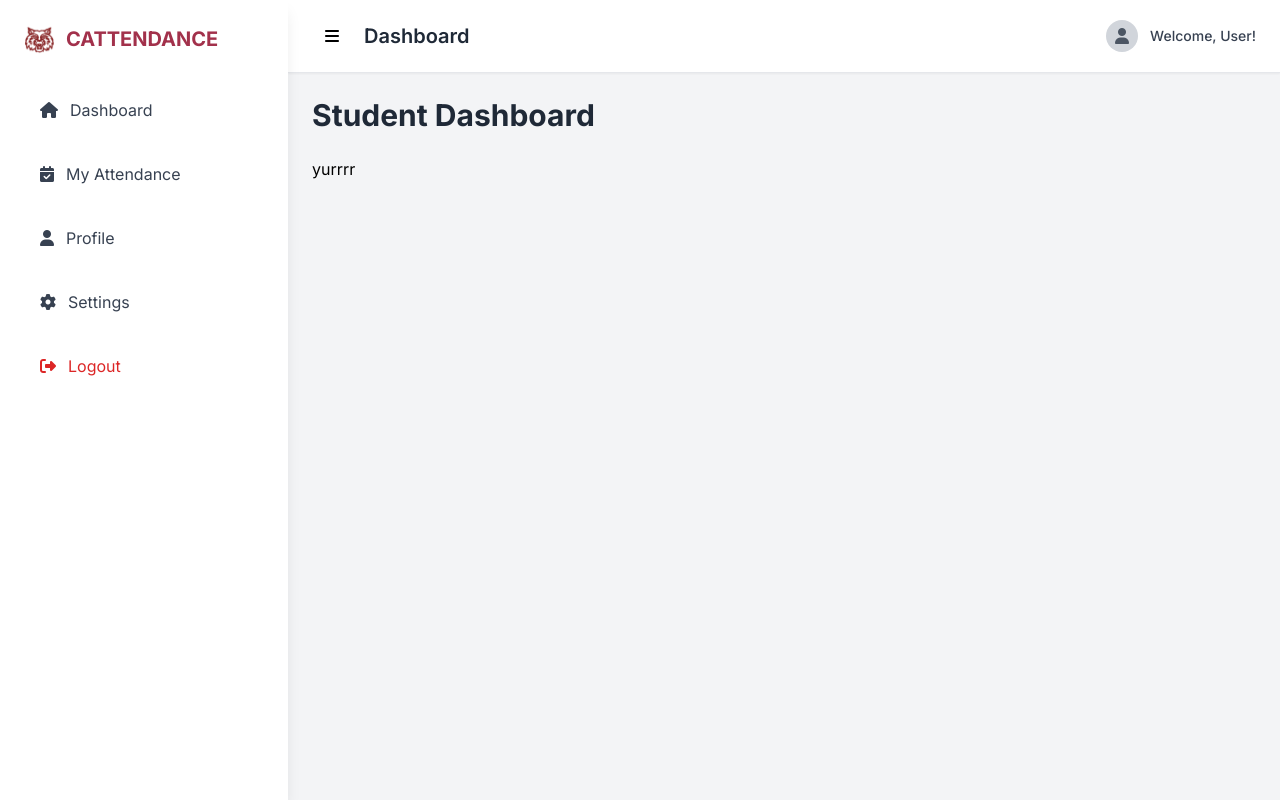
After one commit to renzymigz/CSIT327-G1-Cattendance, a Django app: page /auth/student/ in a window 1280 px wide. The commit adds this page. Run offline with Django 5.2, Linux system fonts and the light colour scheme; some libraries are stand-ins or nearby versions.

Commit message:
feature(cattendance_app): complete static sidebar_ui

```diff
--- a/cattendance_app/urls.py
+++ b/cattendance_app/urls.py
@@ -4,4 +4,6 @@ from . import views
 urlpatterns = [
     path("login/", views.login_view, name="login"),
     path("register/", views.register_view, name="register"),
+    path("student/", views.dashboard_student, name="dashboard-student"),
+    path("teacher/", views.dashboard_teacher, name="dashboard-teacher"),
 ]
--- a/cattendance_app/views.py
+++ b/cattendance_app/views.py
@@ -5,3 +5,15 @@ def login_view(request):
 
 def register_view(request):
     return render(request, "cattendance_app/auth/register.html")
+
+def dashboard_student(request):
+    context = {
+        'user_type': 'student'
+    }
+    return render(request, "cattendance_app/dashboard/student_dashboard.html", context)
+
+def dashboard_teacher(request):
+    context = {
+        'user_type': 'teacher'
+    }
+    return render(request, "cattendance_app/dashboard/teacher_dashboard.html", context)
--- a/cattendance_project/urls.py
+++ b/cattendance_project/urls.py
@@ -21,4 +21,5 @@ from django.urls import path, include
 urlpatterns = [
     path('admin/', admin.site.urls),
     path("auth/", include("cattendance_app.urls")),
+    path("dashboard/", include("cattendance_app.urls")),
 ]
--- a/templates/cattendance_app/auth/login.html
+++ b/templates/cattendance_app/auth/login.html
@@ -48,7 +48,7 @@
       <input type="checkbox" name="remember_me" class="w-4 h-4 text-[#a2314b] border-gray-300 rounded focus:ring-[#a2314b]">
       <span class="text-gray-600">Remember me</span>
     </label>
-    <a href="#" class="text-[#40bad8] hover:underline">Forgot password?</a>
+    <a href="#" class="text-[#a2314b] hover:underline">Forgot password?</a>
   </div>
 
   <!-- Submit -->
@@ -64,7 +64,7 @@
 
 <p class="mt-4 text-[14px] text-center text-gray-600">
   Don’t have an account?
-  <a href="{% url 'register' %}" class="text-[#40bad8] hover:underline">Register</a>
+  <a href="{% url 'register' %}" class="text-[#a2314b] hover:underline">Register</a>
 </p>
 
 <!-- JS for eye toggle -->
--- a/templates/cattendance_app/auth/register.html
+++ b/templates/cattendance_app/auth/register.html
@@ -95,7 +95,7 @@
 
   <p class="mt-4 text-[14px] text-center text-gray-600">
     Already have an account?
-    <a href="{% url 'login' %}" class="text-[#40bad8] hover:underline">Login</a>
+    <a href="{% url 'login' %}" class="text-[#a2314b] hover:underline">Login</a>
   </p>
 
   <script>
--- a/templates/cattendance_app/base_auth.html
+++ b/templates/cattendance_app/base_auth.html
@@ -70,10 +70,6 @@
     </div>
   </main>
 
-  <!-- Footer -->
-  {% comment %} <footer class="w-full bg-[#a2314b] py-2 text-center shadow-inner z-10 text-white">
-    <p class = "text-[14px] italic">© 2025 Cattendance</p>
-  </footer> {% endcomment %}
 </body>
 
 
--- /dev/null
+++ b/templates/cattendance_app/dashboard/base_dashboard.html
@@ -0,0 +1,62 @@
+{% load static %}
+<!DOCTYPE html>
+<html lang="en">
+<head>
+    <meta charset="UTF-8">
+    <meta name="viewport" content="width=device-width, initial-scale=1.0">
+    <title>{% block title %}Dashboard{% endblock %} | Cattendance</title>
+    <link rel="preconnect" href="https://fonts.googleapis.com">
+    <link rel="preconnect" href="https://fonts.gstatic.com" crossorigin>
+    <link href="https://fonts.googleapis.com/css2?family=Inter:wght@400;500;600;700&display=swap" rel="stylesheet">
+    <script src="https://cdn.tailwindcss.com"></script>
+    <script>
+      tailwind.config = {
+        theme: {
+          extend: {
+            fontFamily: {
+              'sans': ['Inter', 'ui-sans-serif', 'system-ui', '-apple-system', 'BlinkMacSystemFont', 'Segoe UI', 'Roboto', 'Helvetica Neue', 'Arial', 'sans-serif'],
+            }
+          }
+        }
+      }
+    </script>
+    <link rel="stylesheet" href="https://site-assets.fontawesome.com/releases/v6.7.2/css/all.css"/>
+</head>
+<body class="bg-gray-100 font-sans">
+    <div class="flex h-screen">
+        {% include "cattendance_app/dashboard/components/sidebar.html" %}
+
+        <!-- Main Content -->
+        <div class="flex-1 ml-72">
+            <!-- Top Navigation -->
+            <header class="bg-white shadow-sm border-b">
+                <div class="flex items-center justify-between px-6 py-4">
+                    <div class = "flex items-center justify-center">
+                        <button class = "mr-3 hover:bg-[#a2314b] p-2 hover:text-white transition-all rounded-2xl w-10 h-10">
+                            <i class="fa-solid fa-bars"></i>
+                        </button>
+
+                        <h2 class="text-xl font-semibold text-gray-800">{% block page_title %}Dashboard{% endblock %}</h2>
+                    </div>
+
+                    <div class="flex items-center space-x-4">
+                        <!-- User Menu -->
+                        <div class="flex items-center space-x-3">
+                            <div class="w-8 h-8 bg-gray-300 rounded-full flex items-center justify-center">
+                                <i class="fas fa-user text-gray-600"></i>
+                            </div>
+                            <span class="text-sm font-medium text-gray-700">Welcome, User!</span>
+                        </div>
+                    </div>
+                </div>
+            </header>
+
+            <!-- Page Content -->
+            <main class="flex-1 overflow-y-auto">
+                {% block content %}
+                {% endblock %}
+            </main>
+        </div>
+    </div>
+</body>
+</html>
--- /dev/null
+++ b/templates/cattendance_app/dashboard/components/sidebar.html
@@ -0,0 +1,60 @@
+{% load static %}
+<!-- Sidebar -->
+<div class="bg-white shadow-lg w-72 fixed h-full">
+     <div class="flex items-center mx-auto gap-3 p-6 text-[#a2314b]">
+        <img src="{% static 'images/logo.png' %}" class="w-[30px] h-[30px]" alt="Logo">
+        <h1 class="text-xl font-bold">CATTENDANCE</h1>
+    </div>
+
+    <nav class="">
+        <!-- Common menu items for both -->
+        <div class="px-6 py-3">
+            <a href="#" class="flex items-center text-gray-700 hover:bg-gray-100 px-4 py-2 rounded-lg">
+                <i class="fas fa-home mr-3"></i>
+                Dashboard
+            </a>
+        </div>
+
+        <!-- Conditional menu items based on user type -->
+        {% if user_type == 'teacher' %}
+            <!-- Teacher-specific menu items -->
+            <div class="px-6 py-3">
+                <a href="#" class="flex items-center text-gray-700 hover:bg-gray-100 px-4 py-2 rounded-lg">
+                    <i class="fas fa-users mr-3"></i>
+                    Manage Classes
+                </a>
+            </div>
+        {% else %}
+            <!-- Student-specific menu items -->
+            <div class="px-6 py-3">
+                <a href="#" class="flex items-center text-gray-700 hover:bg-gray-100 px-4 py-2 rounded-lg">
+                    <i class="fas fa-calendar-check mr-3"></i>
+                    My Attendance
+                </a>
+            </div>
+
+        {% endif %}
+
+        <!-- Common menu items -->
+        <div class="px-6 py-3">
+            <a href="#" class="flex items-center text-gray-700 hover:bg-gray-100 px-4 py-2 rounded-lg">
+                <i class="fas fa-user mr-3"></i>
+                Profile
+            </a>
+        </div>
+        <div class="px-6 py-3">
+            <a href="#" class="flex items-center text-gray-700 hover:bg-gray-100 px-4 py-2 rounded-lg">
+                <i class="fas fa-cog mr-3"></i>
+                Settings
+            </a>
+        </div>
+
+        <div class="px-6 py-3">
+             <a href="{% url 'login' %}" class="flex items-center text-red-600 hover:bg-red-50 px-4 py-2 rounded-lg">
+                <i class="fas fa-sign-out-alt mr-3"></i>
+                Logout
+            </a>
+        </div>
+    </nav>
+
+</div>
--- /dev/null
+++ b/templates/cattendance_app/dashboard/student_dashboard.html
@@ -0,0 +1,13 @@
+{% extends "cattendance_app/dashboard/base_dashboard.html" %}
+
+{% block title %}Student Dashboard{% endblock %}
+
+{% block content %}
+<div class="p-6">
+    <h1 class="text-3xl font-bold text-gray-800 mb-6">Student Dashboard</h1>
+
+    <div class="grid grid-cols-1 md:grid-cols-2 lg:grid-cols-3 gap-6">
+        yurrrr
+    </div>
+</div>
+{% endblock %}
```
Also changed, not shown: templates/cattendance_app/dashboard/teacher_dashboard.html (added, +13 -0 lines).
